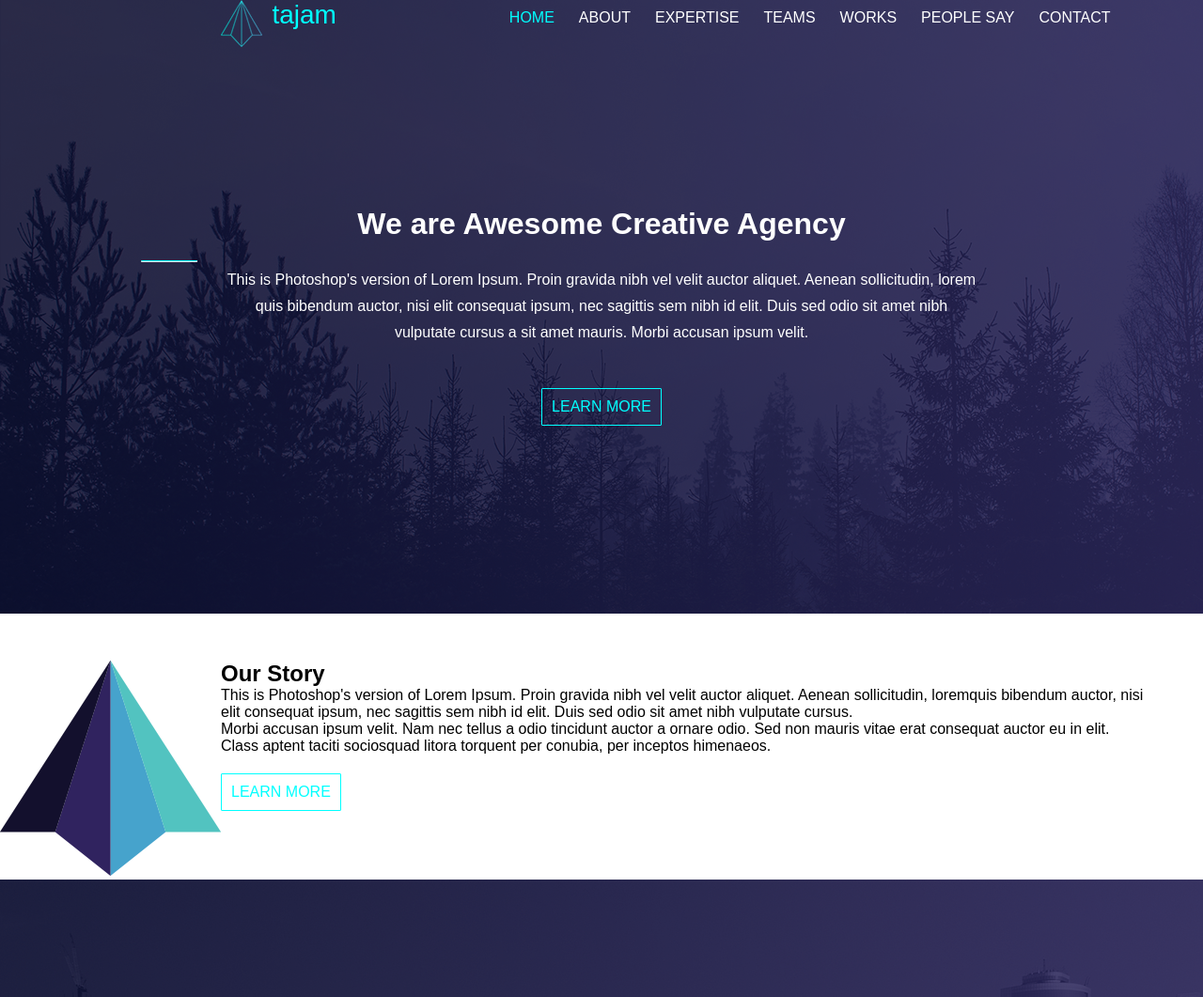
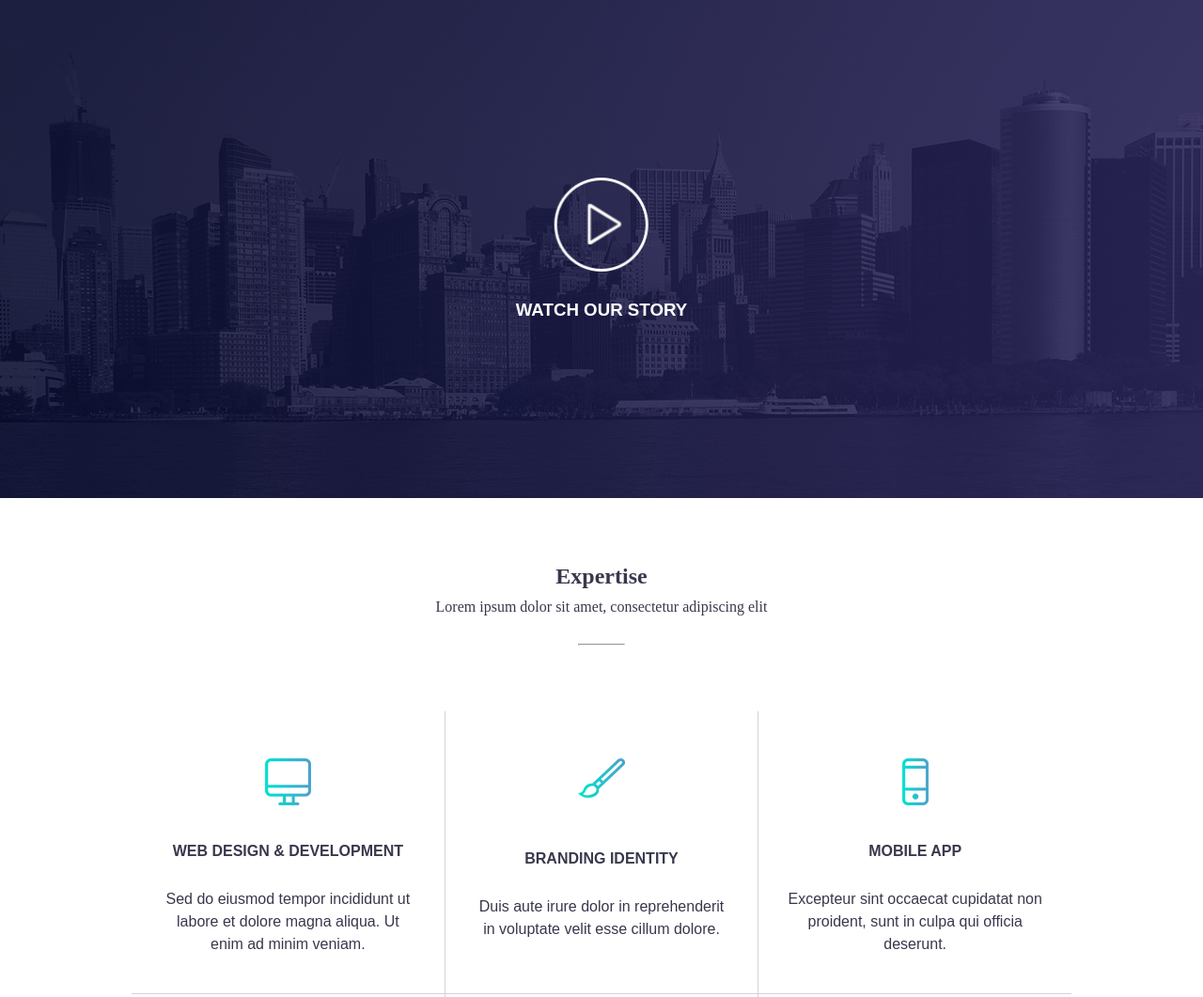
Before and after one commit to Hasireddy/psd2html, a plain HTML site: page index.html in a window 1280 px wide. Shown: the top 1061 px of the page at 94% size. Drawn offline with Linux system fonts and the light colour scheme.

Commit message:
Undid changes in branch - files ready to be merged

```diff
--- a/index.html
+++ b/index.html
@@ -7,71 +7,8 @@
     <meta name="viewport" content="width=device-width, initial-scale=1">
   </head>
   <body>
-    <header>
-
-      <nav class="navbar">
-        <div>
-          <div class="logo">
-            <img class="tajam_logo" src="photoshop/design-assets/png/logo.png" alt="Logo tajam">
-            <div id="tajam">tajam</div>
-          </div>
-          <div class="nav_menu">
-            <a id="aqua" href="#">home</a>
-            <a href="#">about</a>
-            <a href="#">expertise</a>
-            <a href="#">teams</a>
-            <a href="#">works</a>
-            <a href="#">people say</a>
-            <a href="#">contact</a>
-          </div>
-        </div>
-      </nav>
-
-      <div>
-        <h1>We are Awesome Creative Agency</h1>
-        <hr class="maria-hr">
-        <p>
-          This is Photoshop's version of Lorem Ipsum. Proin gravida nibh vel velit
-          auctor aliquet. Aenean sollicitudin, lorem </p>
-        <p>
-          quis bibendum auctor, nisi elit consequat ipsum, nec sagittis sem nibh id elit.
-          Duis sed odio sit amet nibh
-        </p>
-        <p>
-          vulputate cursus a sit amet mauris. Morbi accusan ipsum velit.
-        </p>
-        <button type="button" id="button" class="button">Learn more</button>
-      </div>
-    </header>
+    <header></header>
     <main>
-      <section class="section-story">
-        <div class="story">
-            <div class="logo2">
-              <img src="photoshop/design-assets/png/logo-big.png" alt="Big logo.">
-            </div>
-
-            <div class="our_story">
-              <h1>Our Story</h1>
-              <p>
-                This is Photoshop's version of Lorem Ipsum.
-                Proin gravida nibh vel velit auctor aliquet.
-                Aenean sollicitudin, loremquis bibendum auctor,
-                nisi elit consequat ipsum, nec sagittis sem nibh
-                id elit. Duis sed odio sit amet nibh vulputate cursus.
-              </p>
-              <p>
-                Morbi accusan ipsum velit. Nam nec tellus a odio
-                tincidunt auctor a ornare odio. Sed non mauris vitae
-                erat consequat auctor eu in elit. Class aptent taciti
-                sociosquad litora torquent per conubia, per inceptos
-                himenaeos.
-              </p>
-              <button type="button" id="button" class="button2">Learn more</button>
-            </div>
-        </div>
-        <div class="button_story">
-        </div>
-      </section>
       <section class="watch">
         <div class="watch-content-wrapper">
           <img src="photoshop/design-assets/png/play.png" alt="A play video icon">
--- a/styles.css
+++ b/styles.css
@@ -8,149 +8,6 @@
 body {
   width: 100%;
 }
-
-/* Maria part starts here */
-
-header {
-  background-image: url(photoshop/design-assets/bgk-header.png);
-  margin: 0px 0px 50px 0px;
-  padding: 0;
-  width: 100%;
-  height: max-content;
-
-}
-.navbar {
-  margin:0;
-  padding: 0;
-  font-family: Arial, Helvetica, sans-serif;
-
-}
-.navbar div {
-  margin: 0px;
-  padding: 0;
-  display: flex;
-  justify-content: space-around;
-
-}
-
-.tajam_logo {
-  float: left;
-  margin: 0px 10px 0px 150px;
-}
-#tajam {
-  color: aqua;
-  margin: 0px;
-  font-size: 28px;
-  font-weight: 100;
-}
-
-.navbar a {
-
-  color: white;
-  text-decoration: none;
-  text-align: right;
-  text-transform: uppercase;
-  vertical-align: middle;
-}
-p {
-  font-family: Arial, "Helvetica Neue", Helvetica, sans-serif;
-}
-.nav_menu a {
-  padding: 0;
-  margin: 10px 13px;
-}
-#aqua {
-  color: aqua;
-}
-.navbar a:visited {
-  color: white;
-}
-
-a .home:hover {
-  color: aqua;
-}
-
-header div {
-  padding: 150px;
-}
-
-header div h1 {
-  color: white;
-  text-align: center;
-  margin: 20px 50px;
-}
-.maria-hr {
-  width: 60px;
-  border-top: 1px solid aqua;
-}
-header div p {
-  color: white;
-  text-align: center;
-  margin: 10px 10px;
-
-}
-.button {
-  background-color: transparent;
-  border: aqua 1px solid;
-  border-radius: 1px;
-  color: aqua;
-  text-align: center;
-  text-decoration: none;
-  display: inline-block;
-  font-size: 16px;
-  text-transform: uppercase;
-  margin: 50px auto;
-  display: flex;
-  justify-content: center;
-  padding: 10px;
-}
-/* My story*/
-
-.story {
-  margin-top: 10px;
-  padding-top: 0;
-  width: 1270px;
-   display: flex;
-   flex-direction: row;
-   align-items: flex-start;
-   justify-content: flex-start;
-}
-
-.our_story {
-
-   padding-left: 0;
-   margin-right: 50px;
-   display: flex;
-   flex-direction: column;
-   align-items: flex-start;
-   justify-content: flex-start;
-
-}
-
-.our_story h1 {
-padding: 0;
-margin: 0;
-}
-
-.button2 {
-  background-color: transparent;
-  border: aqua 1px solid;
-  border-radius: 1px;
-  color: aqua;
-  text-align: center;
-  text-decoration: none;
-  font-size: 16px;
-  text-transform: uppercase;
-  margin: 20px 0;
-  padding: 10px;
-
-}
-.story div {
-   padding-top: 0;
-   margin-top: 100;
-}
-
-/* Lilian part starts here */
 
 .watch {
   position: relative;
```
